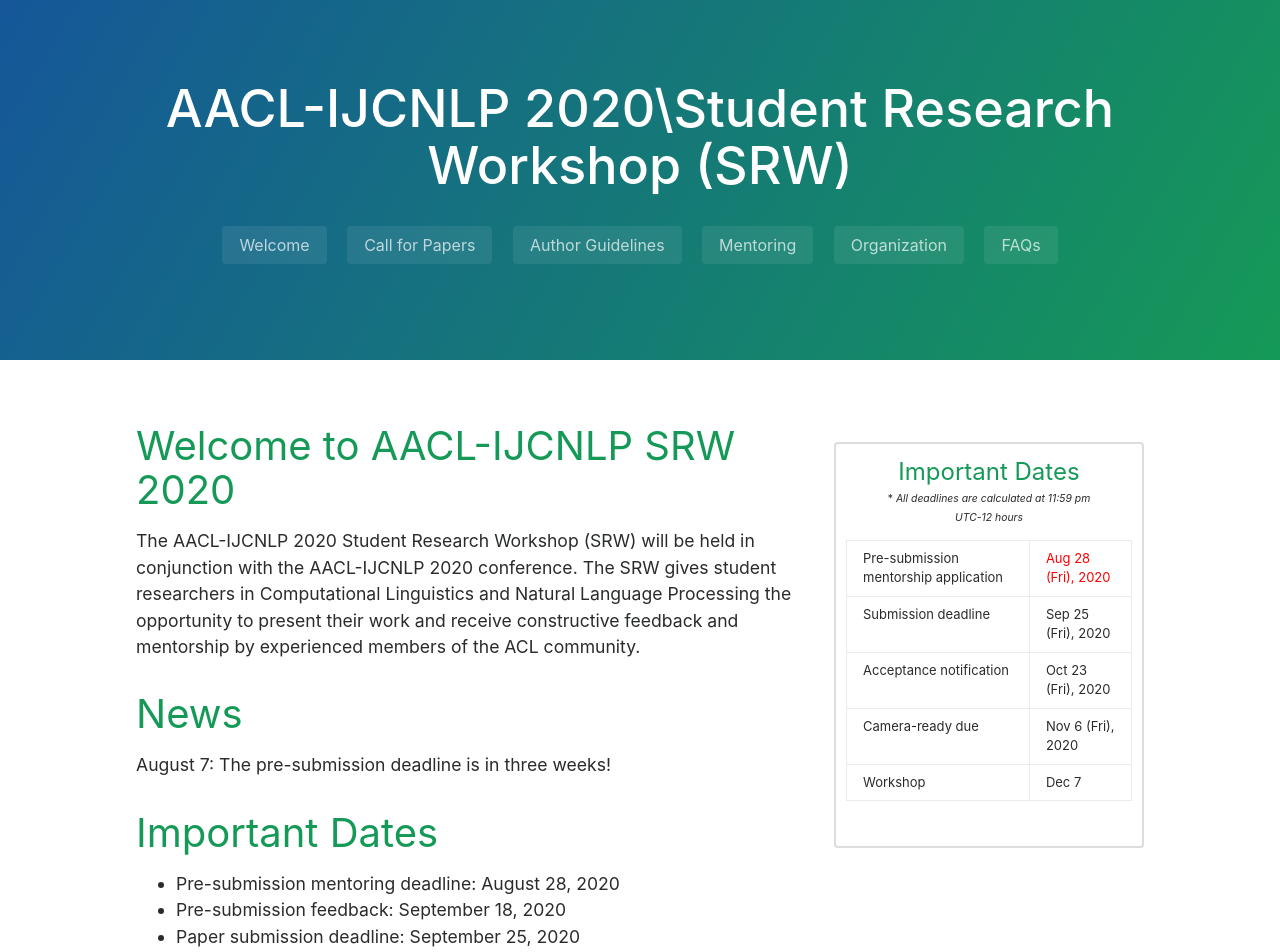
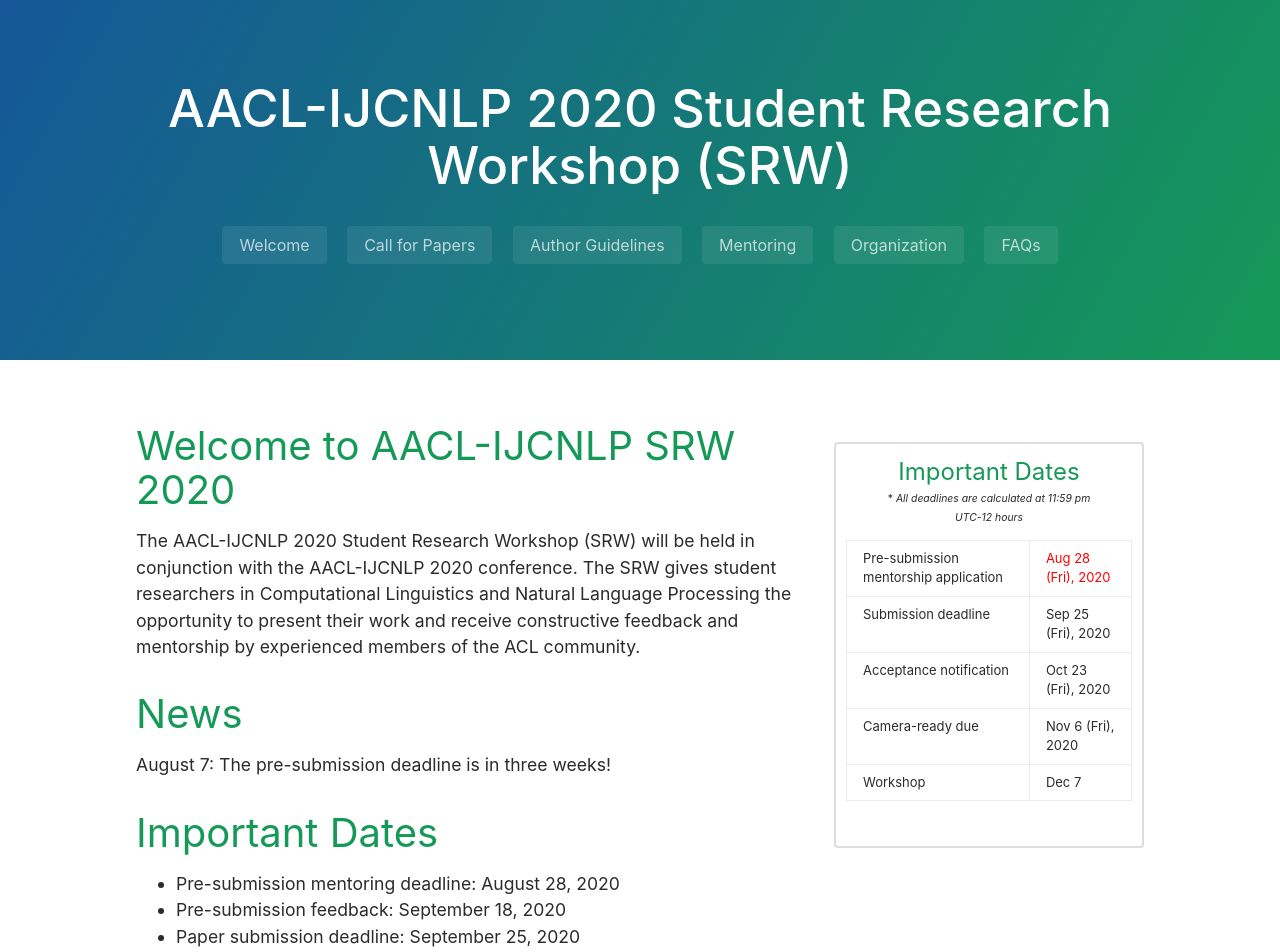
Before and after one commit to aacl2023-srw/aacl2023-srw.github.io, a Jekyll site: the page built from index.md, in a window 1280 px wide. Shown: the top 952 px of the page. Built offline with Jekyll 4.4.1, drawn with Linux system fonts in a browser that asks for light colours.

```diff
--- a/_config.yml
+++ b/_config.yml
@@ -20,7 +20,7 @@ theme: jekyll-theme-cayman
 # Site Settings
 locale                   : "en"
 baseurl                  : ""
-title                    : "AACL-IJCNLP 2020\\Student Research Workshop (SRW)"
+title                    : "AACL-IJCNLP 2020 Student Research Workshop (SRW)"
 title_separator          : "-"
 name                     : "ACL"
 description              : "In conjunction with AACL-IJCNLP 2020"
```
